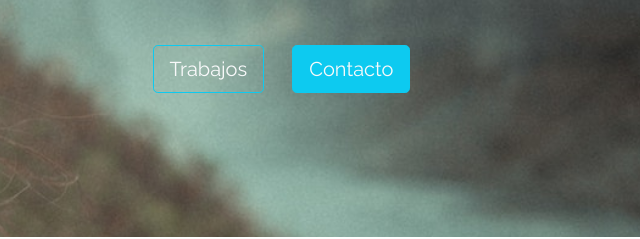
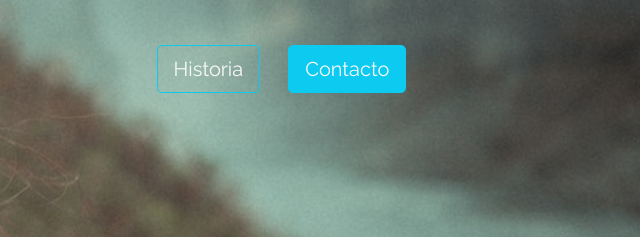
Before and after one commit to morarozascode/Primer_Repositorio.Daniela, a plain HTML site: page first-copyforks-main/index.html in a window 1280 px wide. Shown: the part 411-650 px from the top of the page, 591-1231 px from the left. Drawn offline with nearby package versions, Linux system fonts and the light colour scheme.

Commit message:
Fith commit Nombre de Botón

```diff
--- a/first-copyforks-main/index.html
+++ b/first-copyforks-main/index.html
@@ -55,7 +55,7 @@
                     Hola, soy Daniela.
                 </p>
                 <div class="mb-5 pb-5">
-                    <button class="btn btn-lg btn-outline-info text-light me-4">Trabajos</button>
+                    <button class="btn btn-lg btn-outline-info text-light me-4">Historia</button>
                     <button class="btn btn-lg btn-info text-light">Contacto</button>
                 </div>
             </div>
```
